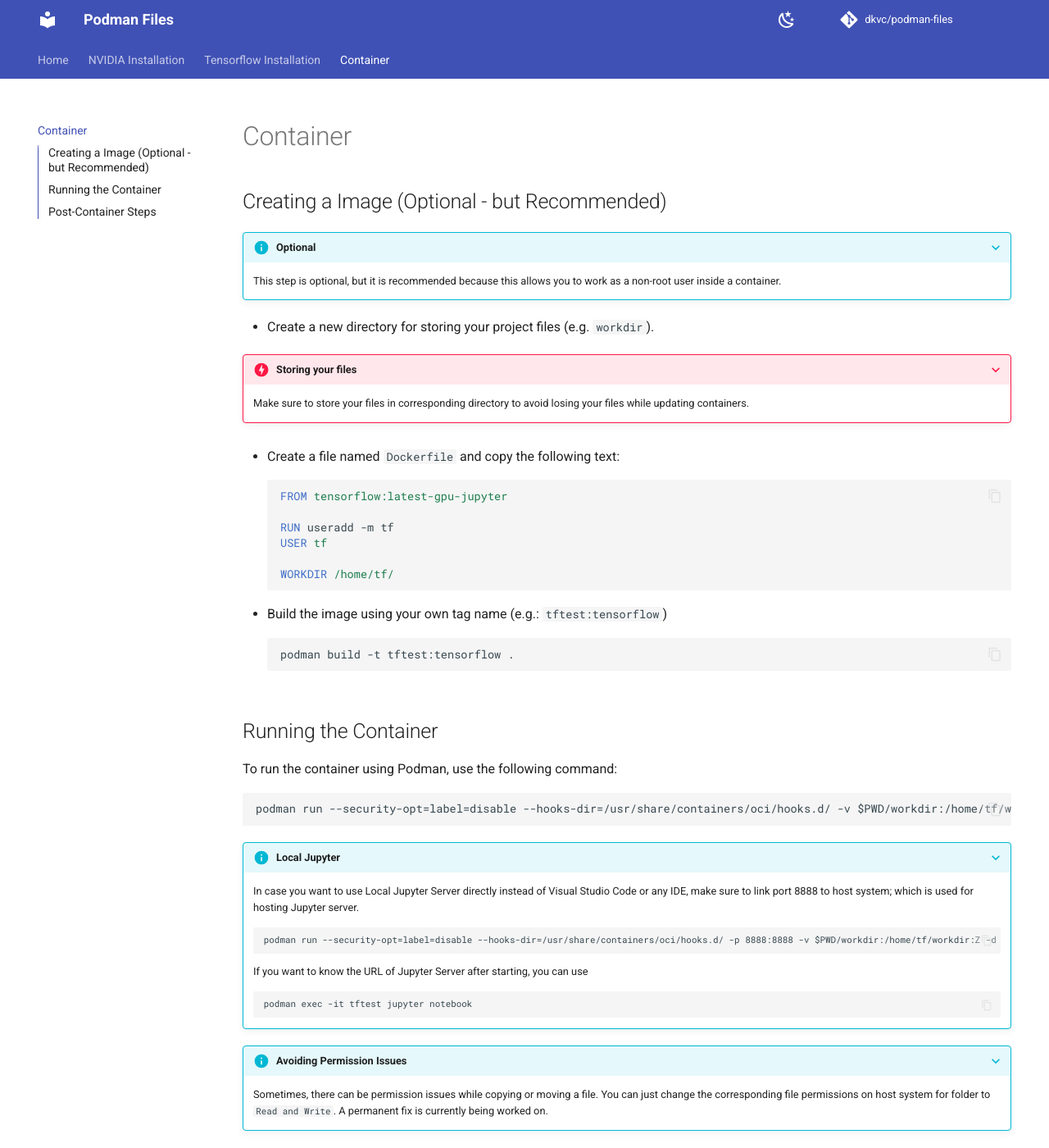
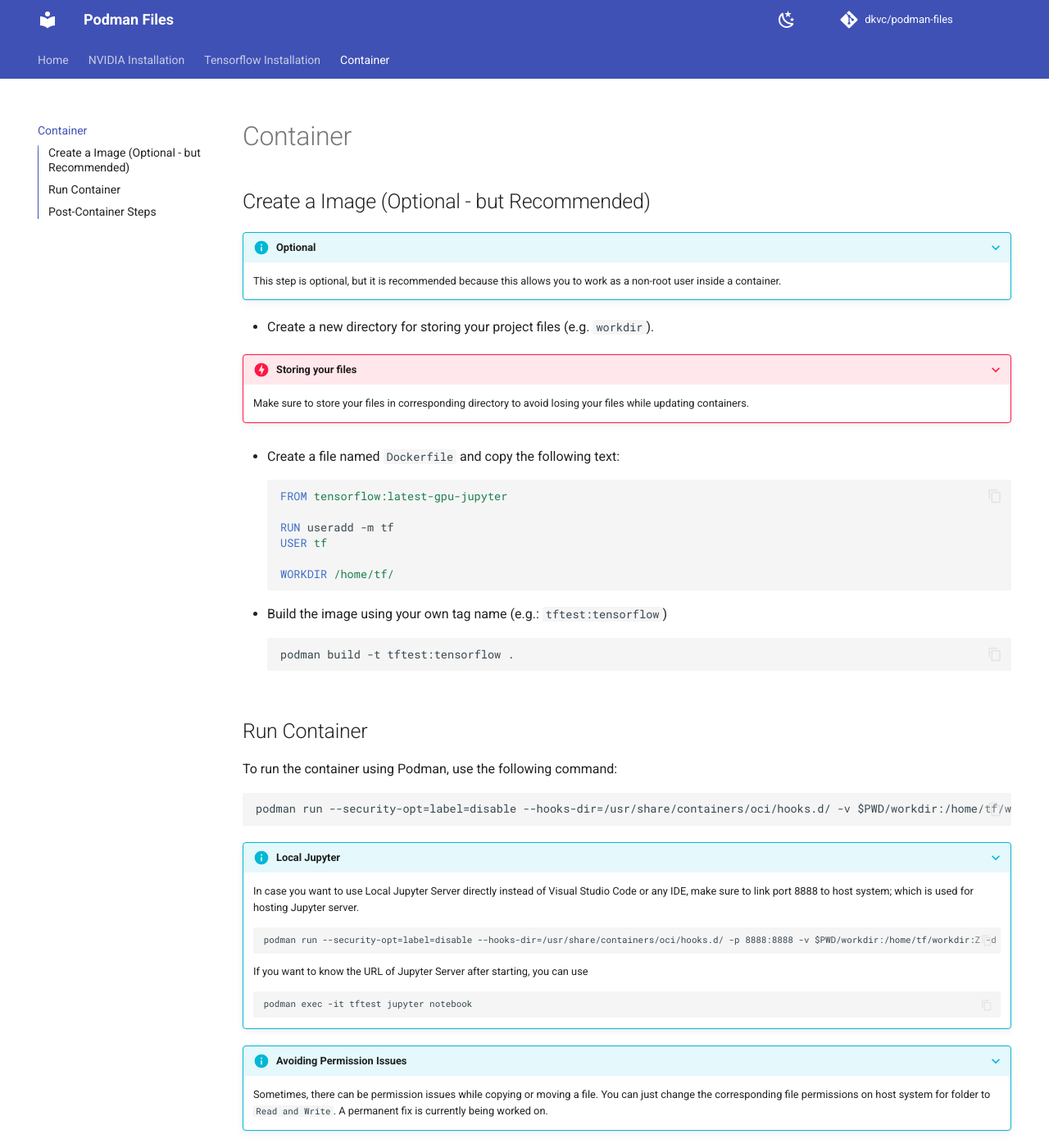
Before and after one commit to dkvc/podman-files, an MkDocs documentation site: the page built from docs/create-container/index.md, in a window 1280 px wide and 1400 px high. Shown: the whole window at 82% size. Built offline with MkDocs 1.6.1 and Material for MkDocs 9.7.7, drawn with Linux system fonts in a browser that asks for light colours; comment, search, counter and statistics services are not loaded.

````diff
--- a/docs/create-container/index.md
+++ b/docs/create-container/index.md
@@ -1,4 +1,4 @@
-## Creating a Image (Optional - but Recommended)
+## Create a Image (Optional - but Recommended)
 ???+ info "Optional"
     This step is optional, but it is recommended because this allows you to work as a non-root user inside a container.
 
@@ -21,7 +21,7 @@ WORKDIR /home/tf/
 podman build -t tftest:tensorflow .
 ```
 
-## Running the Container
+## Run Container
 To run the container using Podman, use the following command:
 ```
 podman run --security-opt=label=disable --hooks-dir=/usr/share/containers/oci/hooks.d/ -v $PWD/workdir:/home/tf/workdir:Z -d --name tftest -i tftest:tensorflow
````
Also changed, not shown: docs/nvidia-installation/index.md (+2 -2 lines).
